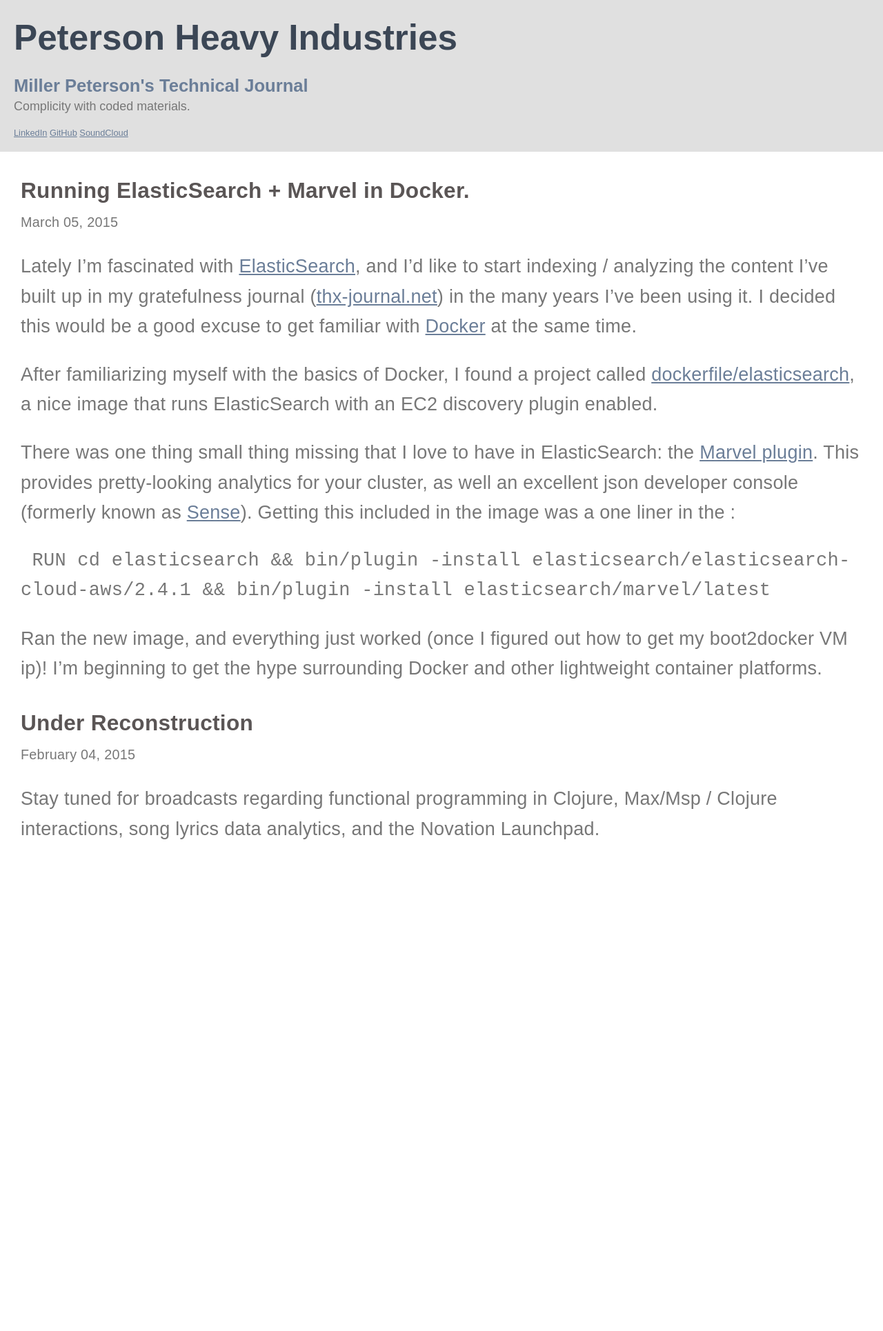
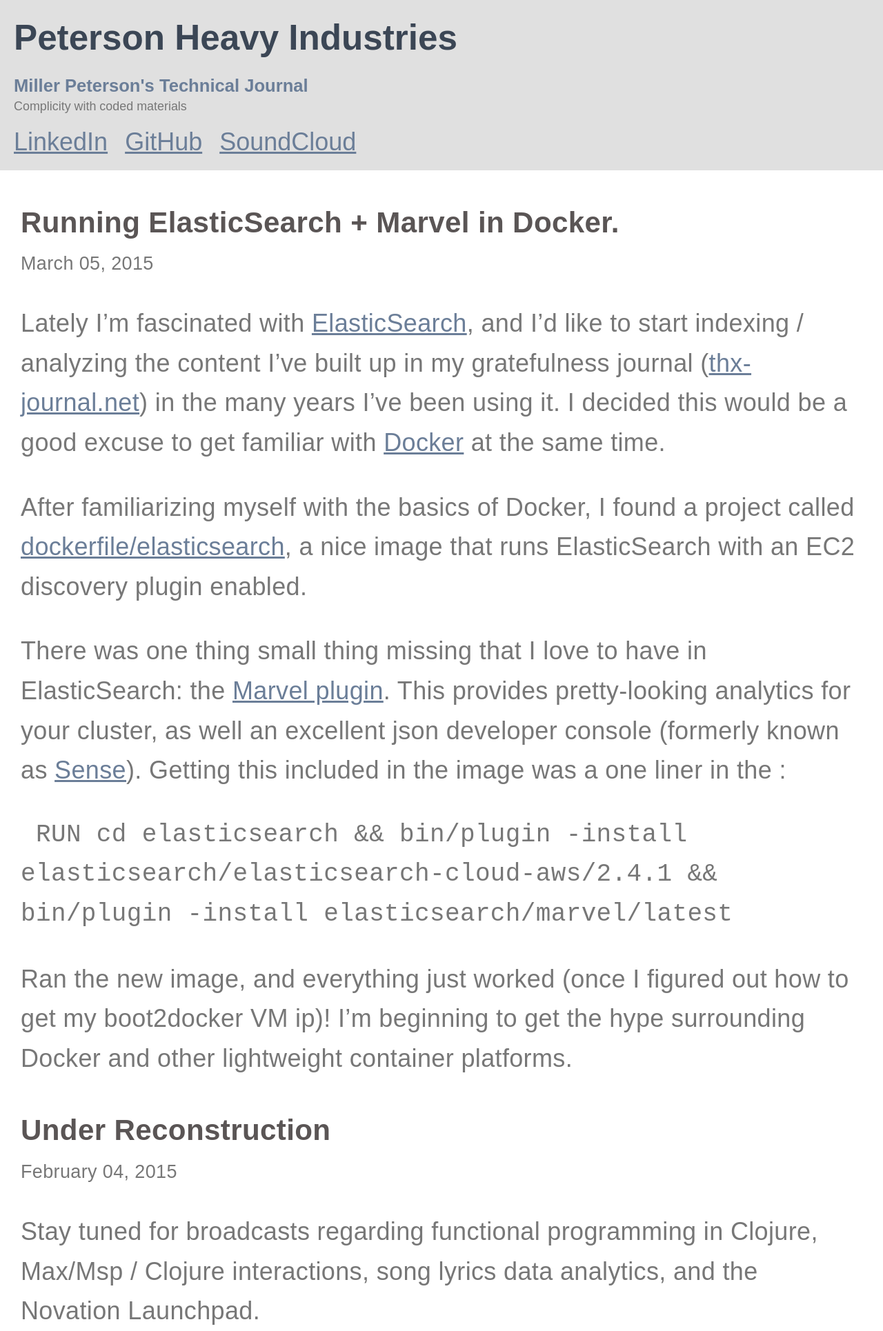
Before and after one commit to millerpeterson/millerpeterson.github.io, a Jekyll site: the page built from index.html, in a window 1280 px wide. Shown: the whole page at 69% size. Built offline with Jekyll 4.4.1, drawn with Linux system fonts in a browser that asks for light colours; before the commit the page ends 1224 px from its top, so only the background shows below that.

Commit message:
Some responsive font size tweaks

```diff
--- a/_config.yml
+++ b/_config.yml
@@ -1,7 +1,7 @@
 # Site settings
 title: Peterson Heavy Industries
 description: >
-  Complicity with coded materials.
+  Complicity with coded materials
 baseurl: ""
 url: "http://millerpeterson.github.io"
 github_username:  millerpeterson
--- a/_sass/_content.scss
+++ b/_sass/_content.scss
@@ -10,7 +10,4 @@
   padding-right: 30px;
   padding-top: 0px;
   height: 100vh;
-  font-size: 3vmin;
-  letter-spacing: 0.01em;
-  line-height: 1.6;
 }
--- a/_sass/_header.scss
+++ b/_sass/_header.scss
@@ -2,17 +2,17 @@
   padding: 20px;
   background-color: #e0e0e0;
   h2 {
-    font-size: 4vw;
+    font-size: 4vmax;
     color: #3b4655;
     margin-top: 5px;
     margin-bottom: 5px;
   }
   h3 {
-    font-size: 2vw;
+    font-size: 2vmax;
     color: #6b7e98;
     margin-bottom: 5px;
   }
   .message {
-    font-size: 1.4vw;
+    font-size: 1.4vmax;
   }
 }
--- a/_sass/_post.scss
+++ b/_sass/_post.scss
@@ -1,9 +1,12 @@
 .post {
+  font-size: 4vmin;
+  letter-spacing: 0.01em;
+  line-height: 1.6;
   h3 {
     color: #5A5555;
     margin-bottom: 5px;
   }
   .date {
-    font-size: 2.2vmin;
+    font-size: 3vmin;
   }
 }
--- a/_sass/_social.scss
+++ b/_sass/_social.scss
@@ -1,5 +1,8 @@
 .social {
   padding-top: 20px;
   padding-bottom: 0px;
-  font-size: 1vw;
+  font-size: 4vmin;
+  span {
+    margin-right: 15px;
+  }
 }
```
